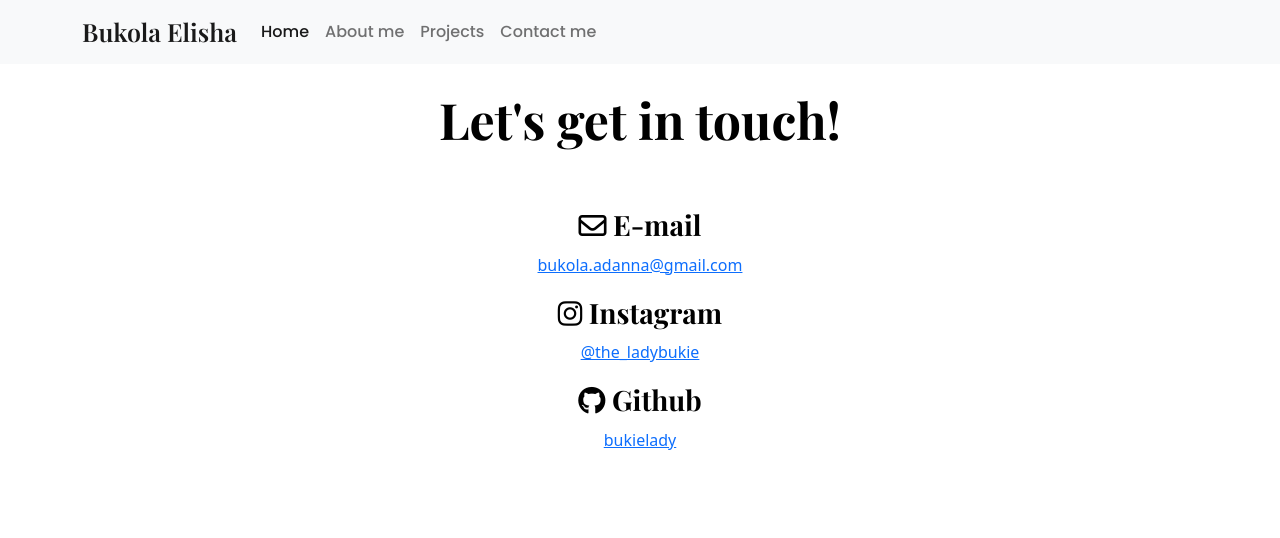
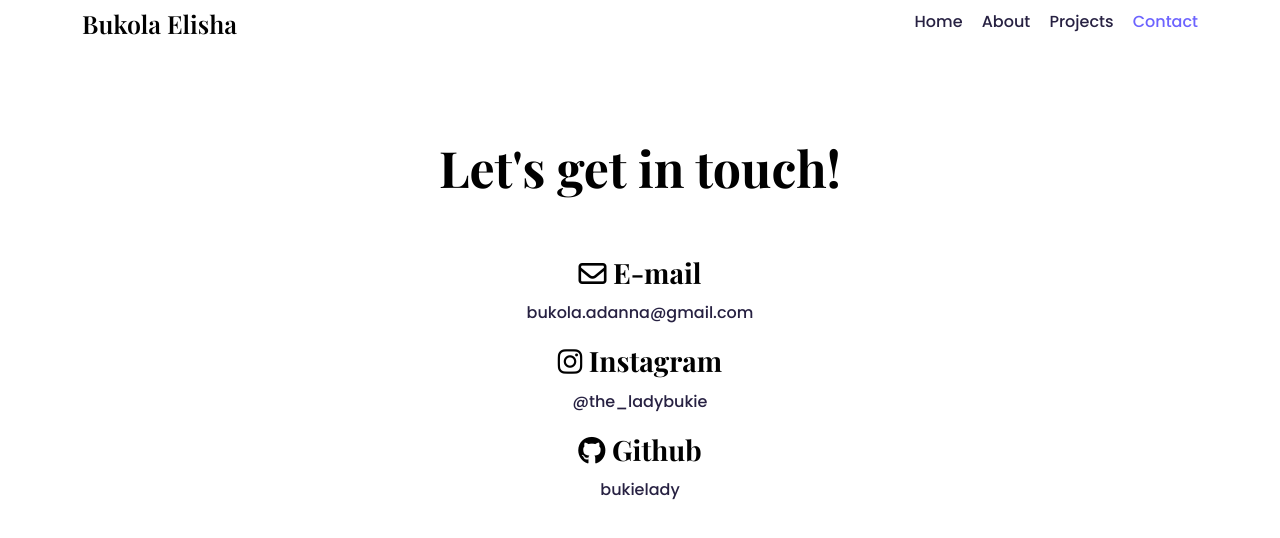
Before and after one commit to bukielady/PORTFOLIO-PROJECT, a plain HTML site: page contact.html in a window 1280 px wide. Drawn offline with nearby package versions, Linux system fonts and the light colour scheme; a web font is replaced by a local one.

Commit message:
changed the navbar

```diff
--- a/contact.html
+++ b/contact.html
@@ -35,43 +35,25 @@
   </head>
   <body>
     <html>
-      <nav class="navbar navbar-expand-lg navbar-light bg-light fixed-top">
       <div class="container">
+        <nav class="d-flex justify-content-between">
           <a class="navbar-brand" href="index.html">Bukola Elisha</a>
-          <button
-            class="navbar-toggler"
-            type="button"
-            data-bs-toggle="collapse"
-            data-bs-target="#navbarNav"
-            aria-controls="navbarNav"
-            aria-expanded="false"
-            aria-label="Toggle navigation"
-          >
-            <span class="navbar-toggler-icon"></span>
-          </button>
-          <div class="collapse navbar-collapse" id="navbarNav">
-            <ul class="navbar-nav">
-              <li class="nav-item">
-                <a
-                  class="nav-link active"
-                  aria-current="page"
-                  href="/index.html"
-                  >Home</a
-                >
+          <ul>
+            <li>
+              <a href="/index.html">Home</a>
             </li>
-              <li class="nav-item">
-                <a class="nav-link" href="/about.html">About me</a>
+            <li>
+              <a href="/about.html">About</a>
             </li>
-              <li class="nav-item">
-                <a class="nav-link" href="/projects.html">Projects</a>
+            <li>
+              <a href="/projects.html">Projects</a>
             </li>
-              <li class="nav-item">
-                <a class="nav-link" href="/contact.html">Contact me</a>
+            <li class="active">
+              <a href="/contact.html">Contact</a>
             </li>
           </ul>
+        </nav>
       </div>
-        </div>
-      </nav>
       <div
         class="content-container project-content-container contact-container"
       >
@@ -79,19 +61,30 @@
           <h1 class="mb-5">Let's get in touch!</h1>
           <h3><i class="fa-regular fa-envelope"></i> E-mail</h3>
           <p>
-            <a href="mailto:bukola.adanna@gmail.com" target="_blank"
+            <a
+              href="mailto:bukola.adanna@gmail.com"
+              class="contact-link"
+              target="_blank"
               >bukola.adanna@gmail.com</a
             >
           </p>
           <h3><i class="fa-brands fa-instagram"></i> Instagram</h3>
           <p>
-            <a href="https://www.instagram.com/the_ladybukie/" target="_blank"
+            <a
+              href="https://www.instagram.com/the_ladybukie/"
+              class="contact-link"
+              target="_blank"
               >@the_ladybukie</a
             >
           </p>
           <h3><i class="fa-brands fa-github"></i> Github</h3>
           <p>
-            <a href="https://github.com/bukielady" target="_blank">bukielady</a>
+            <a
+              href="https://github.com/bukielady"
+              class="contact-link"
+              target="_blank"
+              >bukielady</a
+            >
           </p>
         </div>
       </div>
--- a/styles/portfolio.css
+++ b/styles/portfolio.css
@@ -56,14 +56,26 @@ p {
   font-size: 16px;
   line-height: 30px;
 }
-.nav-link {
+nav a,
+.contact-link {
   font-family: var(--default-font-family);
-  font-size: 16px;
+  text-decoration: none;
+  color: #272142;
+  transition: all 150ms ease-in-out;
+}
+nav a:hover,
+nav li.active a {
+  color: var(--branding-color);
+}
+
+nav {
+  padding: 40px o;
 }
 
 .navbar-brand {
   font-family: var(--heading-font-family);
   font-size: 25px;
+  color: black;
 }
 
 .hero h2 {
@@ -131,6 +143,12 @@ p {
   .card {
     padding-bottom: 80px;
   }
+  nav a {
+    font-size: 14px;
+  }
+  .navbar-brand {
+    font-size: 14px;
+  }
 }
 
 .project-image {
@@ -161,3 +179,14 @@ p {
   font-size: 50px;
   padding-top: 20px;
 }
+nav li {
+  display: inline;
+  list-style: none;
+  line-height: 42px;
+  margin-left: 15px;
+}
+
+nav ul {
+  padding: 0;
+  margin: 0;
+}
```
Also changed, not shown: about.html (+11 -26 lines), index.html (+11 -26 lines), projects.html (+11 -26 lines). Lines whose indentation alone changed are shown as unchanged.
